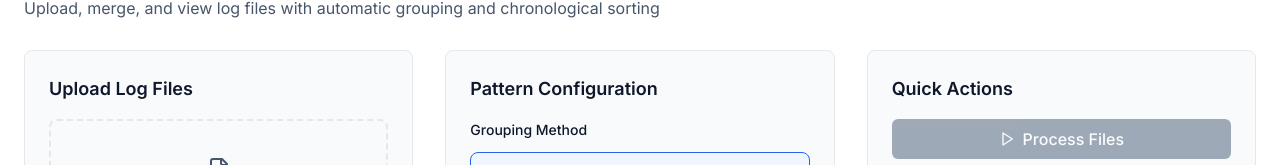
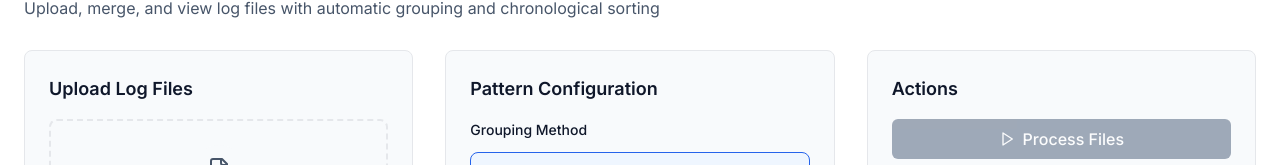
Before and after one commit to mcasari/logmerger, a React (Vite) app: page / in a window 1280 px wide. Shown: the part 126-291 px from the top of the page. Built offline with nearby package versions, Linux system fonts and the light colour scheme.

Commit message:
turn Quick Actions into Actions

```diff
--- a/src/components/ui/QuickActionToolbar.jsx
+++ b/src/components/ui/QuickActionToolbar.jsx
@@ -105,7 +105,7 @@ const QuickActionToolbar = ({ className = '' }) => {
           {/* Context Label */}
           <div className="flex items-center space-x-2">
             <Icon name="Zap" size={16} color="var(--color-accent)" />
-            <span className="text-sm font-medium text-text-primary">Quick Actions</span>
+                            <span className="text-sm font-medium text-text-primary">Actions</span>
           </div>
 
           {/* Desktop Actions */}
--- a/src/pages/log-analysis-workspace/components/AnalysisToolbar.jsx
+++ b/src/pages/log-analysis-workspace/components/AnalysisToolbar.jsx
@@ -130,7 +130,7 @@ const AnalysisToolbar = ({
               )}
             </div>
 
-            {/* Quick Actions */}
+            {/* Actions */}
             <Button
               variant="ghost"
               size="sm"
--- a/src/pages/log-merger/index.jsx
+++ b/src/pages/log-merger/index.jsx
@@ -305,10 +305,10 @@ const LogMerger = () => {
               />
             </div>
 
-            {/* Right Column - Quick Actions */}
+            {/* Right Column - Actions */}
             <div className="space-y-6">
               <div className="bg-surface border border-border rounded-lg p-6">
-                <h3 className="text-lg font-semibold text-text-primary mb-4">Quick Actions</h3>
+                <h3 className="text-lg font-semibold text-text-primary mb-4">Actions</h3>
                 <div className="space-y-3">
                   <Button
                     variant={files.length > 0 && !isProcessing ? "primary" : "secondary"}
```
